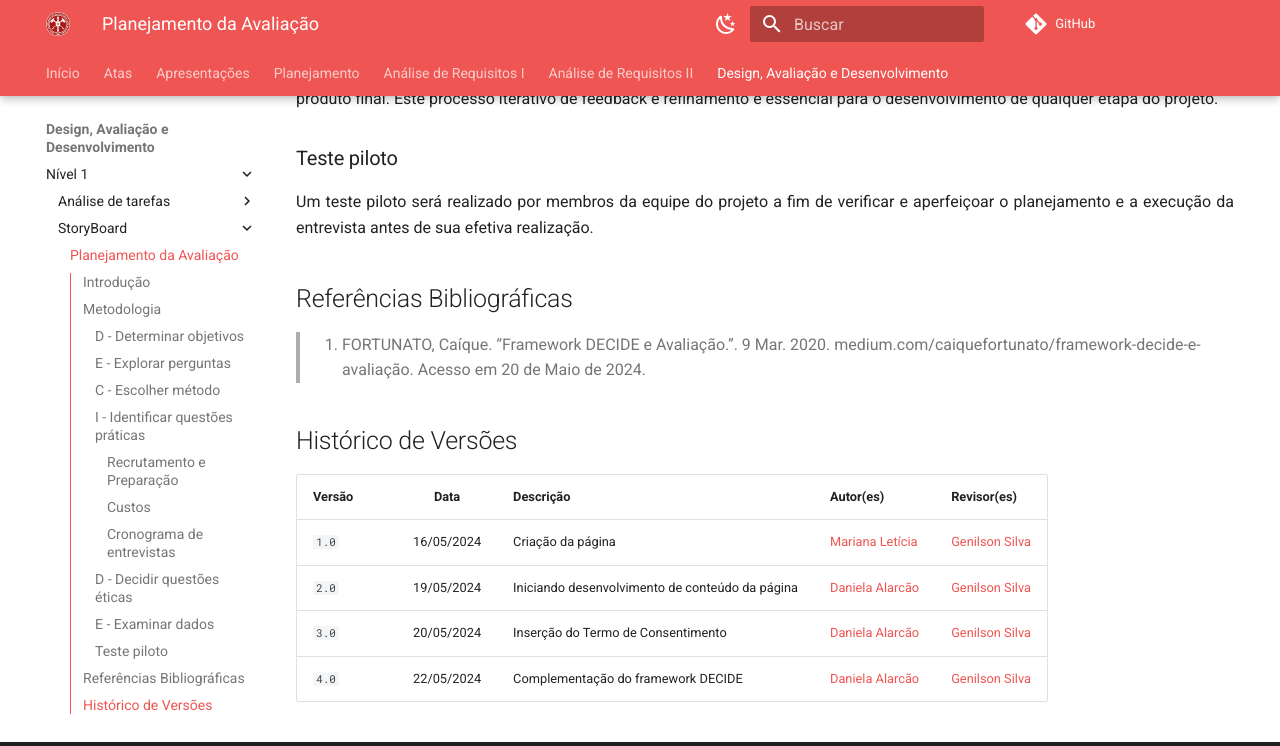
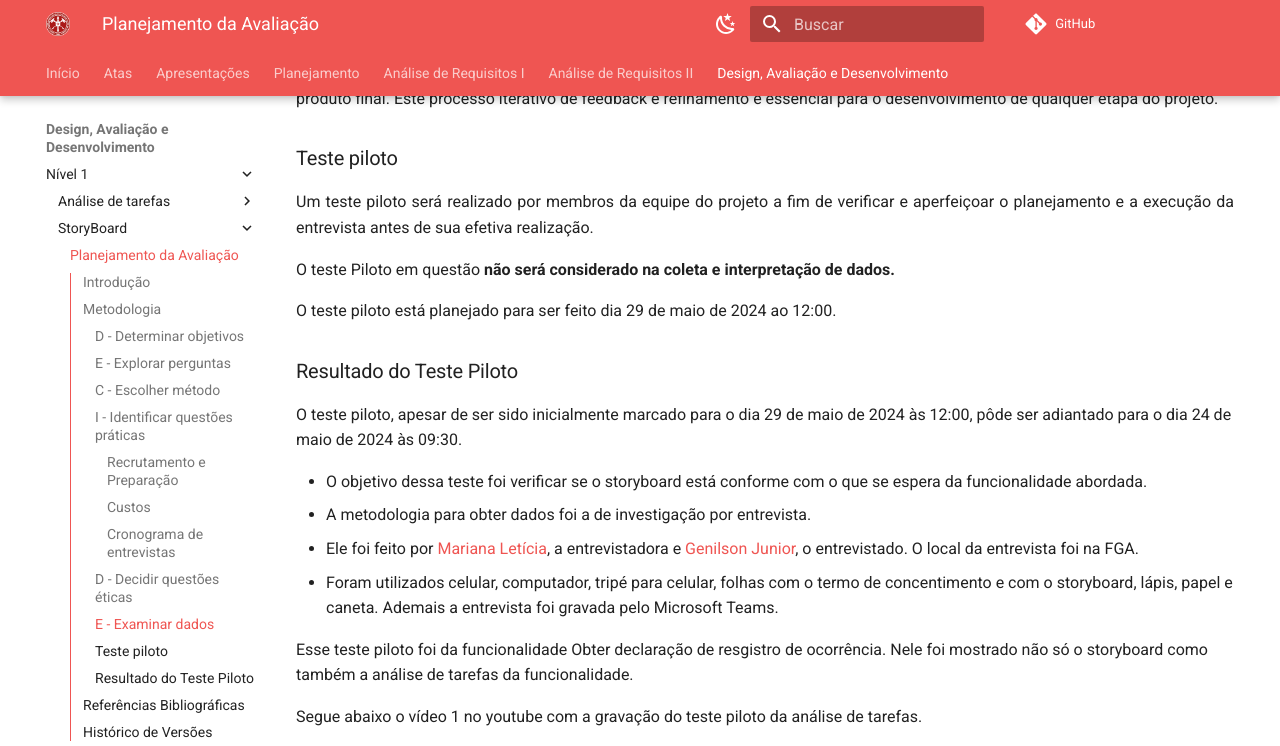
Before and after one commit to Interacao-Humano-Computador/2024.1-CBMERJ, an MkDocs documentation site: the page built from docs/design_avaliacao_desenvolvimento/nivel_1/story_board/planejamento_avaliacao.md, in a window 1280 px wide and 1400 px high, scrolled down 4387 px. Shown: the top 746 px of the window. Built offline with MkDocs 1.6.1 and Material for MkDocs 9.7.7, drawn with Linux system fonts in a browser that asks for light colours; comment, search, counter and statistics services are not loaded; some of the changed text lies outside the part shown; grey boxes are pictures that could not be loaded.

Commit message:
adição do teste piloto da anánálise de tarefas e do storyboard

```diff
--- a/docs/design_avaliacao_desenvolvimento/nivel_1/story_board/planejamento_avaliacao.md
+++ b/docs/design_avaliacao_desenvolvimento/nivel_1/story_board/planejamento_avaliacao.md
@@ -91,6 +91,33 @@ Na figura 1 abaixo apresentamos o cronograma detalhado das entrevistas que serã
 ### Teste piloto
 <p style="text-align: justify;"> Um teste piloto será realizado por membros da equipe do projeto a fim de verificar e aperfeiçoar o planejamento e a execução da entrevista antes de sua efetiva realização. </p>
 
+O teste Piloto em questão **não será considerado na coleta e interpretação de dados.**
+
+O teste piloto está planejado para ser feito dia 29 de maio de 2024 ao 12:00.
+
+### Resultado do Teste Piloto
+
+O teste piloto, apesar de ser sido inicialmente marcado para o dia 29 de maio de 2024 às 12:00, pôde ser adiantado para o dia 24 de maio de 2024 às 09:30.
+
+- O objetivo dessa teste foi verificar se o storyboard está conforme com o que se espera da funcionalidade abordada.
+- A metodologia para obter dados foi a de investigação por entrevista.
+- Ele foi feito por [Mariana Letícia](https://github.com/Marianannn), a entrevistadora e [Genilson Junior](https://github.com/GenilsonJrs), o entrevistado. O local da entrevista foi na FGA.
+- Foram utilizados celular, computador, tripé para celular, folhas com o termo de concentimento e com o storyboard, lápis, papel e caneta. Ademais a entrevista foi gravada pelo Microsoft Teams.
+
+Esse teste piloto foi da funcionalidade Obter declaração de resgistro de ocorrência. Nele foi mostrado não só o storyboard como também a análise de tarefas da funcionalidade.
+
+Segue abaixo o vídeo 1 no youtube com a gravação do teste piloto da análise de tarefas.
+
+<center>
+
+<iframe width="1000vw" height="400vh" src="https://www.youtube.com/embed/eTXeOmb7bmk?si=HtuCI2QS5fthyMSg" title="YouTube video player" frameborder="0" allow="accelerometer; autoplay; clipboard-write; encrypted-media; gyroscope; picture-in-picture" allowfullscreen></iframe>
+
+<p>Vídeo 1: Teste piloto </p>
+
+Fonte: [Mariana Letícia](https://github.com/Marianannn).
+
+</center>
+
 ## Referências Bibliográficas
 > 1. FORTUNATO, Caíque. “Framework DECIDE e Avaliação.”. 9 Mar. 2020. medium.com/caiquefortunato/framework-decide-e-avaliação. Acesso em 20 de Maio de 2024.
 
@@ -102,3 +129,4 @@ Na figura 1 abaixo apresentamos o cronograma detalhado das entrevistas que serã
 | `2.0`   | 19/05/2024 | Iniciando desenvolvimento de conteúdo da página                         | [Daniela Alarcão](https://github.com/danialarcao) |  [Genilson Silva](https://github.com/GenilsonJrs)    |
 | `3.0`   | 20/05/2024 | Inserção do Termo de Consentimento                         | [Daniela Alarcão](https://github.com/danialarcao) |  [Genilson Silva](https://github.com/GenilsonJrs)    |
 | `4.0`   | 22/05/2024 | Complementação do framework DECIDE                         | [Daniela Alarcão](https://github.com/danialarcao) | [Genilson Silva](https://github.com/GenilsonJrs)     |
+| `5.0`   | 25/05/2024 | Adição da gravação do teste piloto                         | [Mariana Letícia](https://github.com/Marianannn) |     |
```
Also changed, not shown: docs/design_avaliacao_desenvolvimento/nivel_1/analise_tarefas/planejamento_avaliacao.md (+26 -0 lines).
